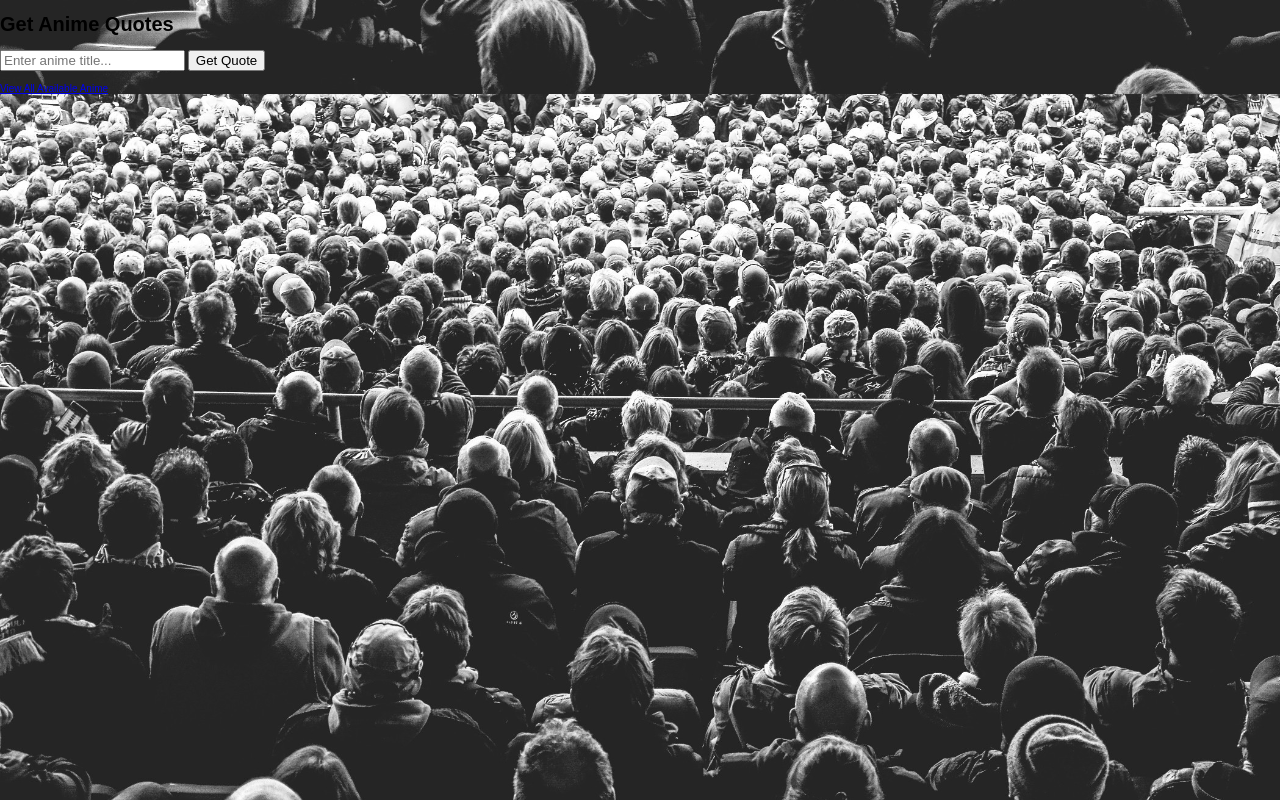
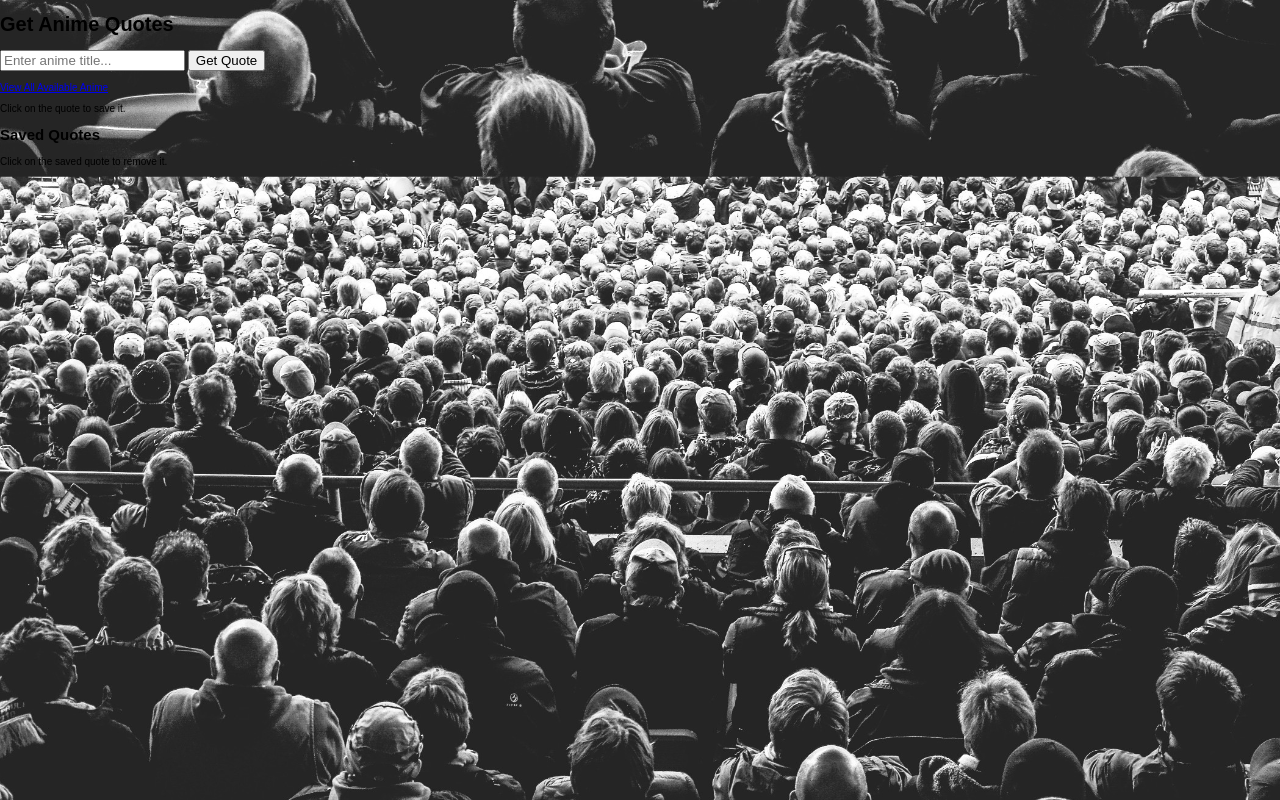
Before and after one commit to ayush-bahuguna/JSBeginner, a plain HTML site: page Small Projects/Anime List/index.html in a window 1280 px wide. Drawn offline with Linux system fonts and the light colour scheme; files that its build step writes are made by us from their sources; files whose address does not match are found by name.

Commit message:
added feature to save quotes

```diff
--- a/Small Projects/Anime List/index.html
+++ b/Small Projects/Anime List/index.html
@@ -11,12 +11,17 @@
     <div class="header">
         <h1>Get Anime Quotes</h1>
         <input type="text" class="anime-title" placeholder="Enter anime title... ">
-        <button class="get-quote" > Get Quote</button>
+        <button class="get-quote" > Get Quote</button><br></br>
+        <a class="all-anime" href="#">View All Available Anime</a>
+        <p>Click on the quote to save it.</p>
         <h2 class="animeTitle"></h2>
         <h3 class="anime-hero"></h3>
         <p class="quote"></p>
+    </div>
+    <div class="saved-quotes">
+        <h2>Saved Quotes</h2>
+        <p>Click on the saved quote to remove it.</p>
 
-        <a class="all-anime" href="#">View All Available Anime</a>
     </div>
 </body>
 <script src="script.js"></script>
```
